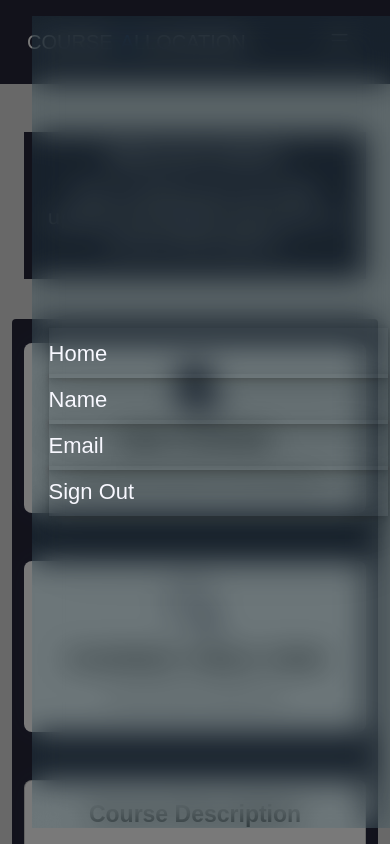
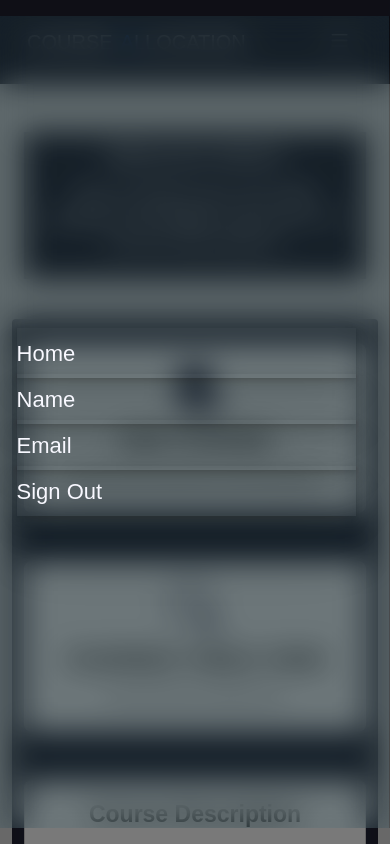
Before and after one commit to mking-ui/course-allocation, a Next.js app: page /dashboard in a window 390 px wide. Both pictures are taken after a click on the button 339 px from the left and 42 px from the top of the page. Shown: the top 844 px of the page. Built offline with nearby package versions, Linux system fonts and the light colour scheme.

Commit message:
route correction

```diff
--- a/src/app/globals.css
+++ b/src/app/globals.css
@@ -7,7 +7,7 @@
   --text-color:#f2f2f2;
   --btn-color:#2a2a86;
   --btn-active:rgba(46, 46, 46, 0.216);
-  --bg-text:#252537;
+  --bg-text:#1e1e2d;
 }
 html {
   scroll-behavior: smooth;
--- a/src/components/AdminNav.jsx
+++ b/src/components/AdminNav.jsx
@@ -21,7 +21,7 @@ export default function NavB() {
             <span className="bi bi-list h3"></span>
           </button>
           <div
-            className=" sidebar offcanvas offcanvas-start offset-1 mt-3 mb-3  "
+            className=" sidebar offcanvas offcanvas-start mt-3 mb-3  "
             tabindex="-1"
             id="offcanvasNavbar"
             aria-labelledby="offcanvasNavbarLabel"
--- a/src/components/courses/(200)/EditForm2.jsx
+++ b/src/components/courses/(200)/EditForm2.jsx
@@ -52,7 +52,7 @@ export default function EditForm2({
       }),
     });
     if (response.status == 200) {
-      router.push("/dashboard");
+      router.push("/viewcourse2");
       router.refresh();
     }
     //console.log(newUser);
```
